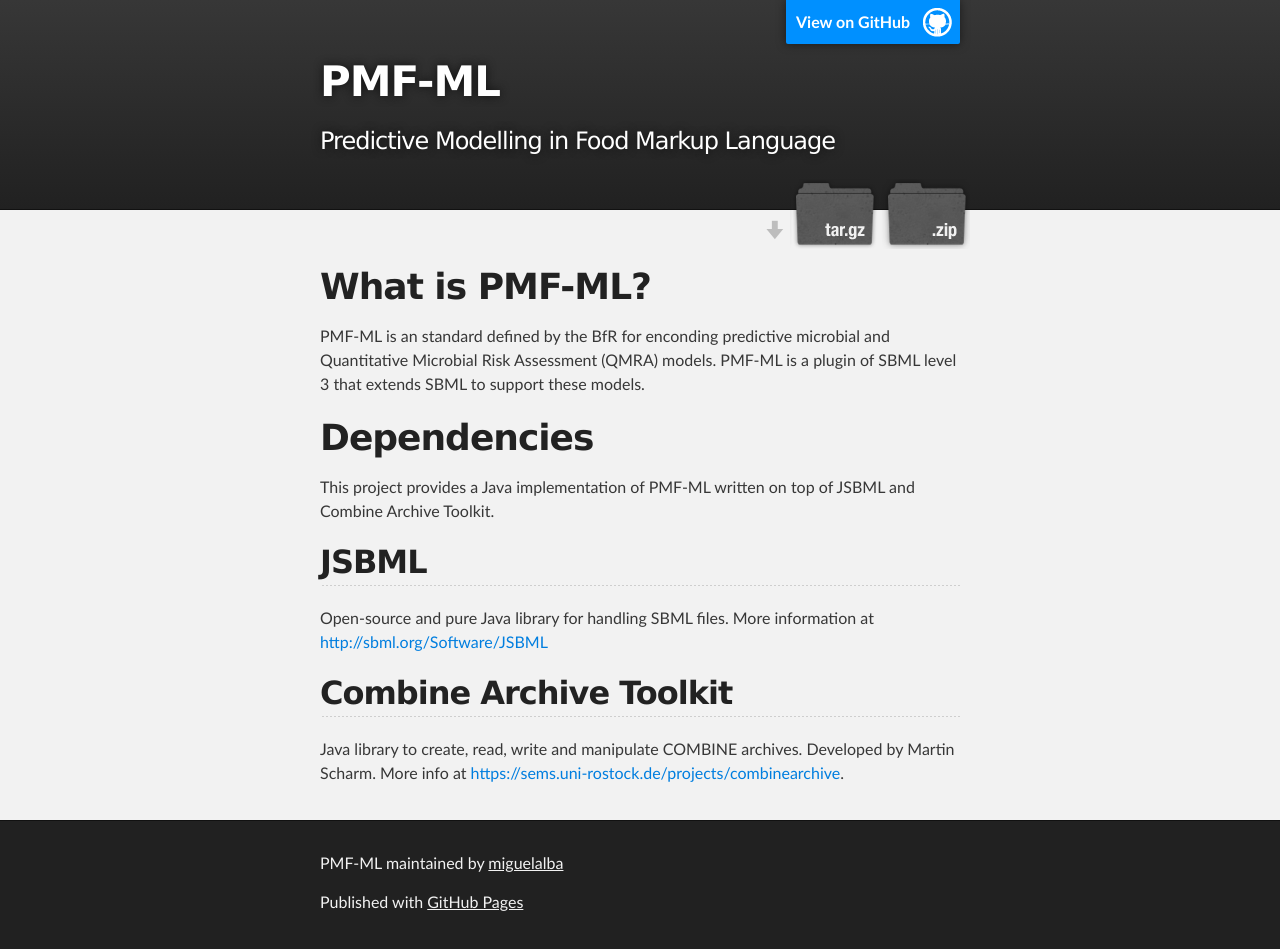
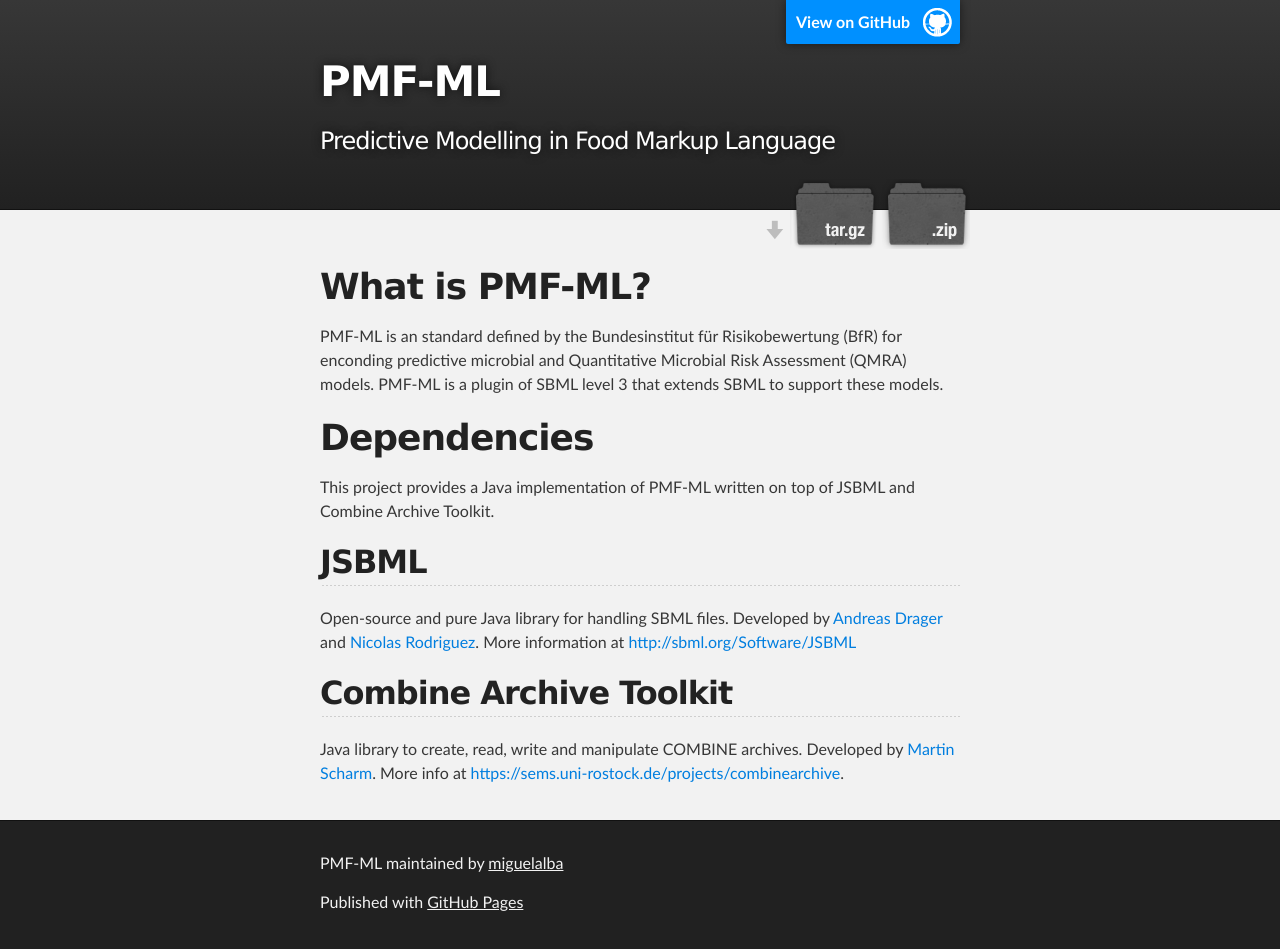
Before and after one commit to SiLeBAT/pmfml, a plain HTML site: page index.html in a window 1280 px wide. Drawn offline with Linux system fonts and the light colour scheme.

```diff
--- a/index.html
+++ b/index.html
@@ -34,7 +34,7 @@
         <h1>
 <a id="what-is-pmf-ml" class="anchor" href="#what-is-pmf-ml" aria-hidden="true"><span aria-hidden="true" class="octicon octicon-link"></span></a>What is PMF-ML?</h1>
 
-<p>PMF-ML is an standard defined by the BfR for enconding predictive microbial and Quantitative Microbial Risk Assessment (QMRA) models. PMF-ML is a plugin of SBML level 3 that extends SBML to support these models.</p>
+<p>PMF-ML is an standard defined by the Bundesinstitut für Risikobewertung (BfR) for enconding predictive microbial and Quantitative Microbial Risk Assessment (QMRA) models. PMF-ML is a plugin of SBML level 3 that extends SBML to support these models.</p>
 
 <h1>
 <a id="dependencies" class="anchor" href="#dependencies" aria-hidden="true"><span aria-hidden="true" class="octicon octicon-link"></span></a>Dependencies</h1>
@@ -44,12 +44,12 @@
 <h2>
 <a id="jsbml" class="anchor" href="#jsbml" aria-hidden="true"><span aria-hidden="true" class="octicon octicon-link"></span></a>JSBML</h2>
 
-<p>Open-source and pure Java library for handling SBML files. More information at <a href="http://sbml.org/Software/JSBML">http://sbml.org/Software/JSBML</a></p>
+<p>Open-source and pure Java library for handling SBML files. Developed by <a href="http://sbrg.ucsd.edu/researchers/draeger/">Andreas Drager</a> and <a href="http://lenoverelab.org/members/Nicolas_Rodriguez/">Nicolas Rodriguez</a>. More information at <a href="http://sbml.org/Software/JSBML">http://sbml.org/Software/JSBML</a></p>
 
 <h2>
 <a id="combine-archive-toolkit" class="anchor" href="#combine-archive-toolkit" aria-hidden="true"><span aria-hidden="true" class="octicon octicon-link"></span></a>Combine Archive Toolkit</h2>
 
-<p>Java library to create, read, write and manipulate COMBINE archives. Developed by Martin Scharm. More info at <a href="https://sems.uni-rostock.de/projects/combinearchive">https://sems.uni-rostock.de/projects/combinearchive</a>.</p>
+<p>Java library to create, read, write and manipulate COMBINE archives. Developed by <a href="https://www.sbi.uni-rostock.de/team/single/martin-scharm/">Martin Scharm</a>. More info at <a href="https://sems.uni-rostock.de/projects/combinearchive">https://sems.uni-rostock.de/projects/combinearchive</a>.</p>
       </section>
     </div>
 
--- a/params.json
+++ b/params.json
@@ -1,6 +1,6 @@
 {
   "name": "PMF-ML",
   "tagline": "Predictive Modelling in Food Markup Language",
-  "body": "# What is PMF-ML?\r\nPMF-ML is an standard defined by the BfR for enconding predictive microbial and Quantitative Microbial Risk Assessment (QMRA) models. PMF-ML is a plugin of SBML level 3 that extends SBML to support these models.\r\n\r\n# Dependencies\r\nThis project provides a Java implementation of PMF-ML written on top of JSBML and Combine Archive Toolkit.\r\n\r\n## JSBML\r\nOpen-source and pure Java library for handling SBML files. More information at [http://sbml.org/Software/JSBML](http://sbml.org/Software/JSBML)\r\n\r\n## Combine Archive Toolkit\r\nJava library to create, read, write and manipulate COMBINE archives. Developed by Martin Scharm. More info at [https://sems.uni-rostock.de/projects/combinearchive](https://sems.uni-rostock.de/projects/combinearchive).\r\n",
+  "body": "# What is PMF-ML?\r\nPMF-ML is an standard defined by the Bundesinstitut für Risikobewertung (BfR) for enconding predictive microbial and Quantitative Microbial Risk Assessment (QMRA) models. PMF-ML is a plugin of SBML level 3 that extends SBML to support these models.\r\n\r\n# Dependencies\r\nThis project provides a Java implementation of PMF-ML written on top of JSBML and Combine Archive Toolkit.\r\n\r\n## JSBML\r\nOpen-source and pure Java library for handling SBML files. Developed by [Andreas Drager](http://sbrg.ucsd.edu/researchers/draeger/) and [Nicolas Rodriguez](http://lenoverelab.org/members/Nicolas_Rodriguez/). More information at [http://sbml.org/Software/JSBML](http://sbml.org/Software/JSBML)\r\n\r\n## Combine Archive Toolkit\r\nJava library to create, read, write and manipulate COMBINE archives. Developed by [Martin Scharm](https://www.sbi.uni-rostock.de/team/single/martin-scharm/). More info at [https://sems.uni-rostock.de/projects/combinearchive](https://sems.uni-rostock.de/projects/combinearchive).\r\n",
   "note": "Don't delete this file! It's used internally to help with page regeneration."
 }
```
